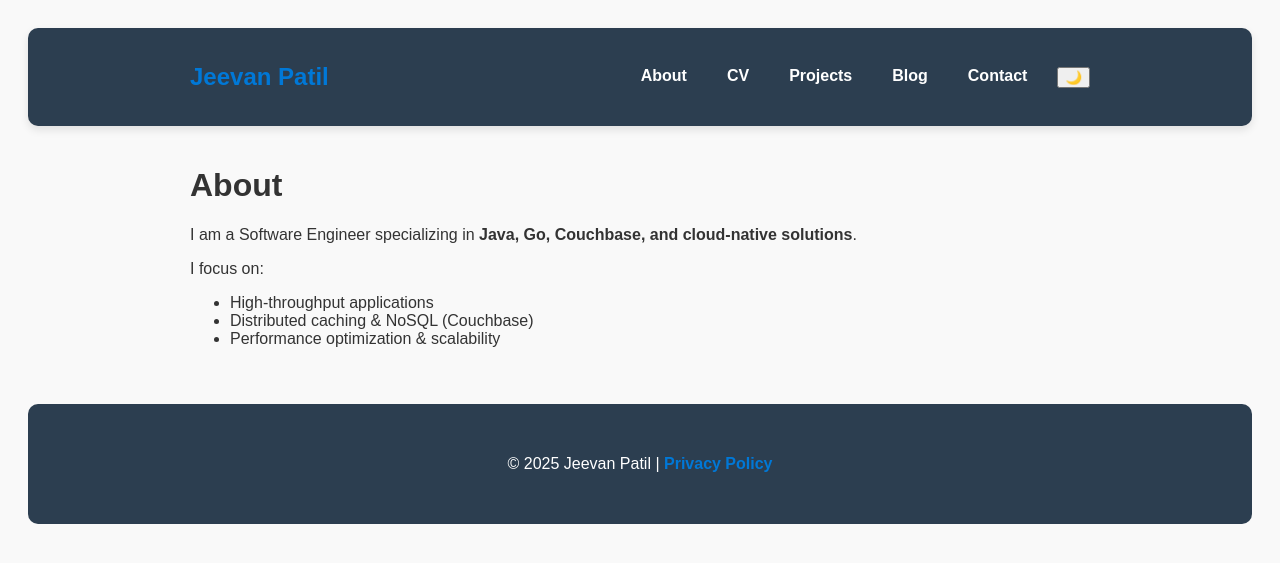
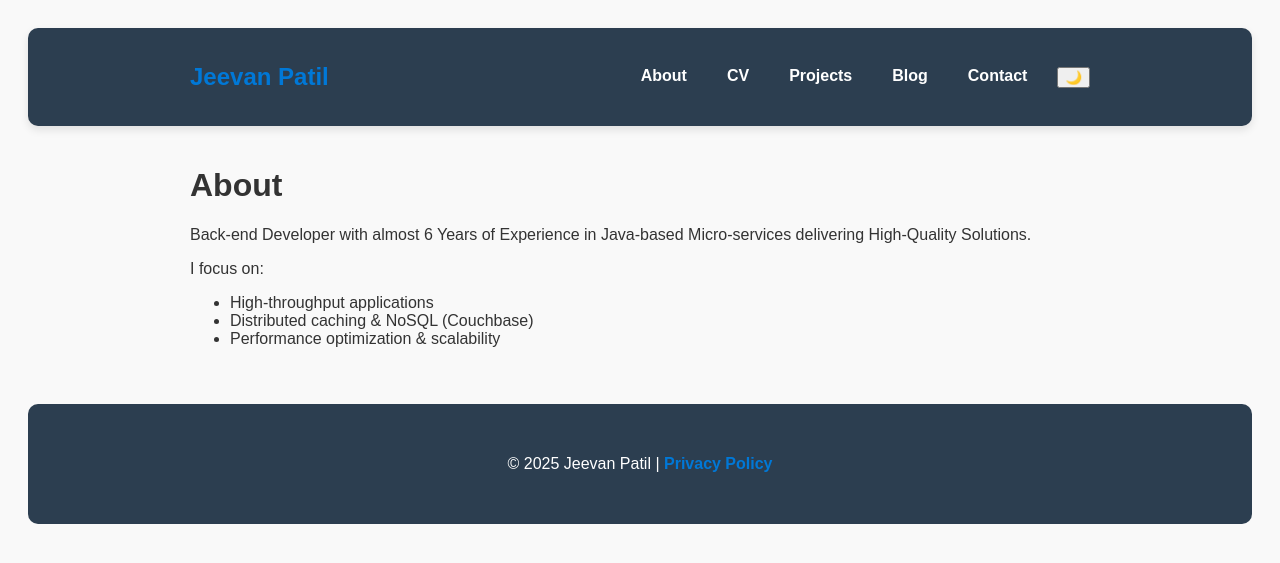
Before and after one commit to patiljeevanr/patiljeevanr.github.io, a Jekyll site: the page built from about.md, in a window 1280 px wide. Shown: the top 563 px of the page. Built offline with Jekyll 4.4.1, drawn with Linux system fonts in a browser that asks for light colours.

```diff
--- a/about.md
+++ b/about.md
@@ -4,7 +4,7 @@
 ---
 
 # About
-I am a Software Engineer specializing in **Java, Go, Couchbase, and cloud-native solutions**.
+Back-end Developer with almost 6 Years of Experience in Java-based Micro-services delivering High-Quality Solutions.
 
 I focus on:
 - High-throughput applications
```
Also changed, not shown: index.md (+5 -3 lines).
